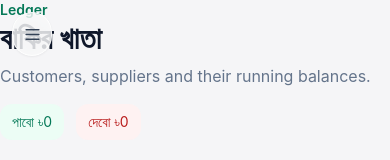
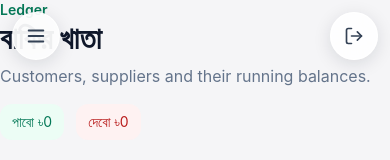
Before and after one commit to joy11122/talikhata-dual-ai-voice-controll, a Next.js app: page /dashboard/parties in a window 390 px wide. Shown: the top 160 px of the page. Built offline with nearby package versions, Linux system fonts and the light colour scheme; no server answers.

Commit message:
ui: add mobile sign out action to dashboard header

```diff
--- a/app/dashboard/layout.tsx
+++ b/app/dashboard/layout.tsx
@@ -3,9 +3,9 @@
 import Link from 'next/link';
 import { useState } from 'react';
 import { usePathname } from 'next/navigation';
-import { useSession } from 'next-auth/react';
+import { signOut, useSession } from 'next-auth/react';
 import {
-  Menu, X, Home, Users, Boxes, ShoppingCart, Truck, WalletCards,
+  Menu, X, Home, Users, Boxes, ShoppingCart, Truck, WalletCards, LogOut,
   BookOpen, Sunset, BarChart3, Bot, ScrollText, Settings, Mic,
   Plus, PanelLeftClose, PanelLeftOpen, type LucideIcon,
 } from 'lucide-react';
@@ -132,14 +132,14 @@ export default function DashboardLayout({ children }: { children: React.ReactNod
         </header>
 
         {/* Mobile navigation trigger — intentionally minimal so it does not break the Apple-style dashboard composition. */}
-        <button
-          type="button"
-          onClick={() => setMobileOpen(true)}
-          className="fixed left-3 top-3 z-[45] flex h-10 w-10 items-center justify-center rounded-full border border-white/80 bg-white/75 text-slate-700 shadow-sm backdrop-blur-xl md:hidden"
-          aria-label="Open dashboard navigation"
-        >
-          <Menu size={19} />
-        </button>
+        <div className="fixed left-3 right-3 top-3 z-[45] flex items-center justify-between md:hidden">
+          <button type="button" onClick={() => setMobileOpen(true)} className="flex h-12 w-12 items-center justify-center rounded-full border border-white/90 bg-white/90 text-slate-700 shadow-[0_4px_18px_rgba(15,23,42,0.12)] backdrop-blur-xl" aria-label="Open dashboard navigation">
+            <Menu size={22} />
+          </button>
+          <button type="button" onClick={() => void signOut({ callbackUrl: '/signin' })} className="flex h-12 w-12 items-center justify-center rounded-full border border-white/90 bg-white/90 text-slate-700 shadow-[0_4px_18px_rgba(15,23,42,0.12)] backdrop-blur-xl transition hover:bg-white active:scale-95" aria-label="Sign out" title="Sign out">
+            <LogOut size={20} />
+          </button>
+        </div>
 
         <main className="min-h-screen px-0 pb-0 pt-0 sm:px-0 md:px-8 md:pb-10 md:pt-3">{children}</main>
         <VoiceControl />
```
